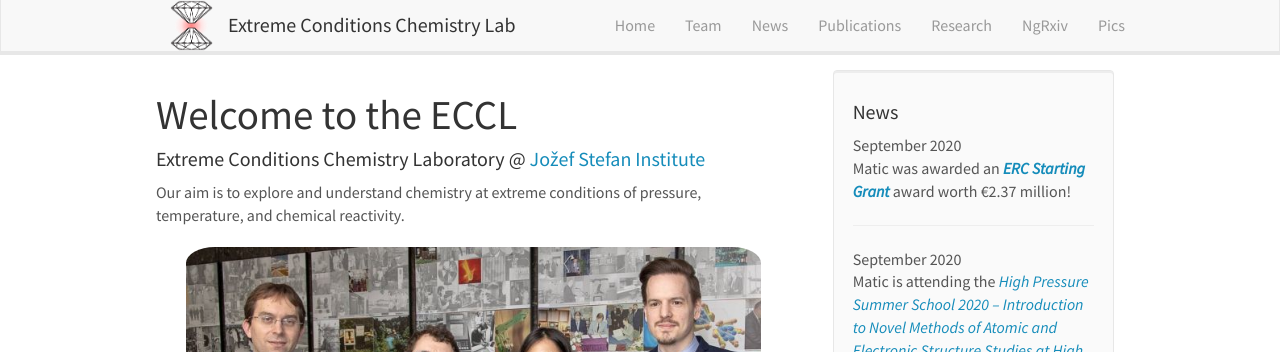
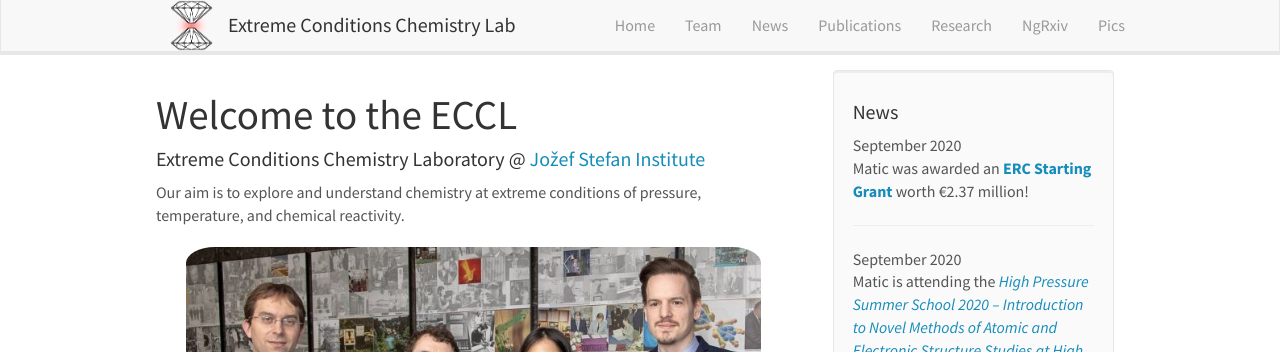
Before and after one commit to eccl-jsi/eccl-jsi.github.io, a Jekyll site: the page built from _pages/home.md, in a window 1280 px wide and 900 px high. Shown: the top 352 px of the window. Built offline with Jekyll 4.4.1, drawn with Linux system fonts in a browser that asks for light colours; nearby versions of some CDN libraries.

Commit message:
Update news.yml

```diff
--- a/_data/news.yml
+++ b/_data/news.yml
@@ -1,5 +1,5 @@
 - date: September 2020
-  headline: "Matic was awarded an <a href='https://erc.europa.eu/news/StG-recipients-2020'><i><b>ERC Starting Grant</b></i></a> award worth €2.37 million!"
+  headline: "Matic was awarded an <a href='https://erc.europa.eu/news/StG-recipients-2020'><b>ERC Starting Grant</b></a> worth €2.37 million!"
 
 - date: September 2020
   headline: "Matic is attending the <a href='https://www.dubrovinskaia.uni-bayreuth.de/en/High-Pressure-Summer-School-2020/'><i>High Pressure Summer School 2020 – Introduction to Novel Methods of Atomic and Electronic Structure Studies at High Pressures</i></a>."
```
